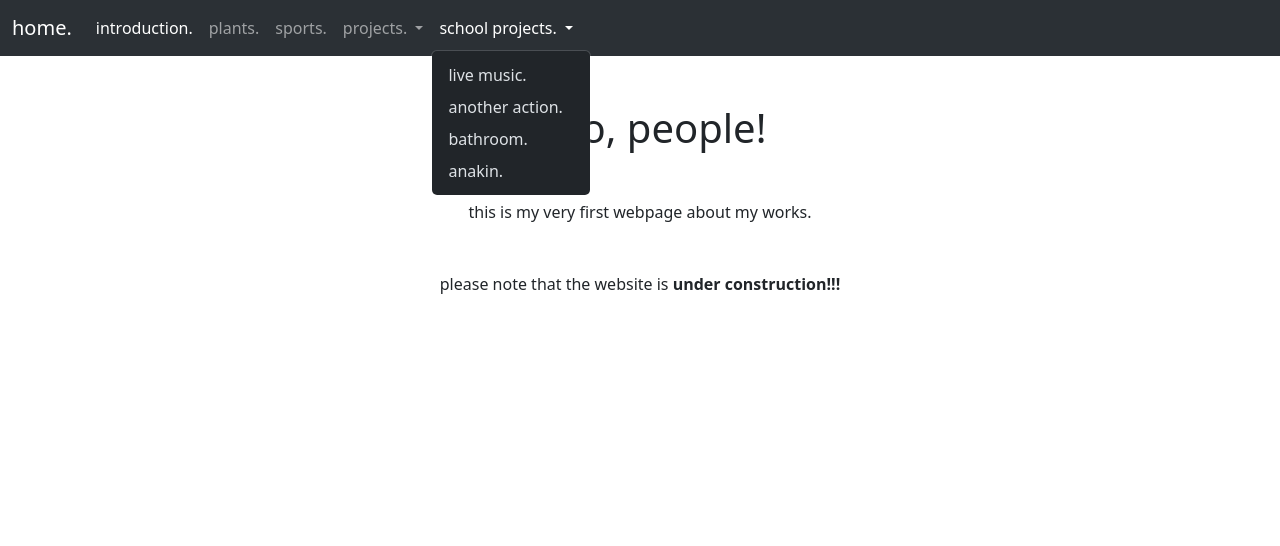
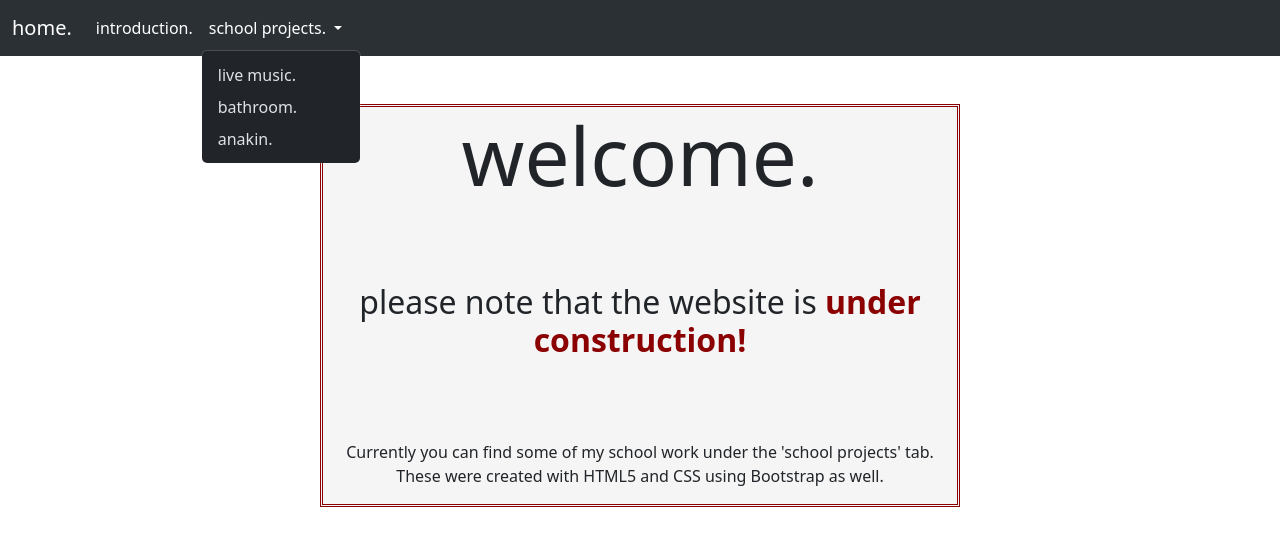
Before and after one commit to alizinwndrlnd/alizinwndrlnd.github.io, a plain HTML site: page index.html in a window 1280 px wide. Both pictures are taken after a click on the button "school projects.". Drawn offline with nearby package versions, Linux system fonts and the light colour scheme.

Commit message:
under construction changes

```diff
--- /dev/null
+++ b/index.css
@@ -0,0 +1,27 @@
+.container {
+text-align: center;
+margin-top: 3rem;
+border: 3px double darkred;
+background-color: whitesmoke;
+}
+
+p{
+    margin-top: 3rem;
+}
+
+b {
+    color: #8b0000;
+}
+
+
+
+h1{
+font-size: 5rem;
+
+}
+
+
+h2, p {
+    margin-top: 5rem;
+
+}
--- a/index.html
+++ b/index.html
@@ -7,7 +7,7 @@
     <title>alizinwndrlnd.io</title>
     <link href="https://cdn.jsdelivr.net/npm/bootstrap@5.3.2/dist/css/bootstrap.min.css" rel="stylesheet"
         integrity="sha384-T3c6CoIi6uLrA9TneNEoa7RxnatzjcDSCmG1MXxSR1GAsXEV/Dwwykc2MPK8M2HN" crossorigin="anonymous">
-    <link rel="stylesheet" href="aboutme.css">
+    <link rel="stylesheet" href="index.css">
 </head>
 
 <body>
@@ -24,14 +24,8 @@
                     <li class="nav-item">
                         <a class="nav-link active" aria-current="page" href="#">introduction.</a>
                     </li>
-                    <li class="nav-item">
-                        <a class="nav-link" href="#">plants.</a>
-                    </li>
-                    <li class="nav-item">
-                        <a class="nav-link" href="#">sports.</a>
-                    </li>
 
-                    <li class="nav-item dropdown">
+                    <!-- <li class="nav-item dropdown">
                         <a class="nav-link dropdown-toggle" href="#" role="button" data-bs-toggle="dropdown"
                             aria-expanded="false">
                             projects.
@@ -42,7 +36,7 @@
                             <li><a class="dropdown-item" href="#">data visualization.</a></li>
 
                         </ul>
-                    </li>
+                    </li> -->
 
                     <li class="nav-item dropdown">
                         <a class="nav-link dropdown-toggle" href="#" role="button" data-bs-toggle="dropdown"
@@ -50,32 +44,30 @@
                             school projects.
                         </a>
                         <ul class="dropdown-menu">
-                            <li><a class="dropdown-item" href="./live music/livemusic.html" target="_blank">live music.</a></li>
-                            <li><a class="dropdown-item" href="#">another action.</a></li>
-                            <li><a class="dropdown-item" href="./bathroom/bathroom.html" target="_blank">bathroom.</a></li>
-                            <li><a class="dropdown-item" href="./anakin/anakinsky.html">anakin.</a></li>
+                            <li><a class="dropdown-item" href="./live music/livemusic.html" target="_blank">live
+                                    music.</a></li>
+                            <li><a class="dropdown-item" href="./bathroom/bathroom.html" target="_blank">bathroom.</a>
+                            </li>
+                            <li><a class="dropdown-item" href="./anakin/anakinsky.html" target="_blank">anakin.</a></li>
                         </ul>
                     </li>
                 </ul>
             </div>
         </div>
     </nav>
-    <div class="container">
 
+    <div class="container  col-xs-12 col-md-6 offset-md-3">
+        <div class="">
+            <h1>welcome.</h1>
 
+            <h2>please note that the website is <b>under construction!</b></h2>
 
-
-
-
-    <h1>hello, people!</h1>
-    <p>this is my very first webpage about my works.</p>
-
-    <p>please note that the website is <b>under construction!!!</b></p>
-
-
-    <script src="https://cdn.jsdelivr.net/npm/bootstrap@5.3.2/dist/js/bootstrap.bundle.min.js"
-        integrity="sha384-C6RzsynM9kWDrMNeT87bh95OGNyZPhcTNXj1NW7RuBCsyN/o0jlpcV8Qyq46cDfL"
-        crossorigin="anonymous"></script>
+            <p>Currently you can find some of my school work under the 'school projects' tab. These were created with
+                HTML5 and CSS using Bootstrap as well. </p>
+        </div>
+        <script src="https://cdn.jsdelivr.net/npm/bootstrap@5.3.2/dist/js/bootstrap.bundle.min.js"
+            integrity="sha384-C6RzsynM9kWDrMNeT87bh95OGNyZPhcTNXj1NW7RuBCsyN/o0jlpcV8Qyq46cDfL"
+            crossorigin="anonymous"></script>
 
 
     </div>
```
Also changed, not shown: anakin/anakinsky.html (+4 -10 lines).
